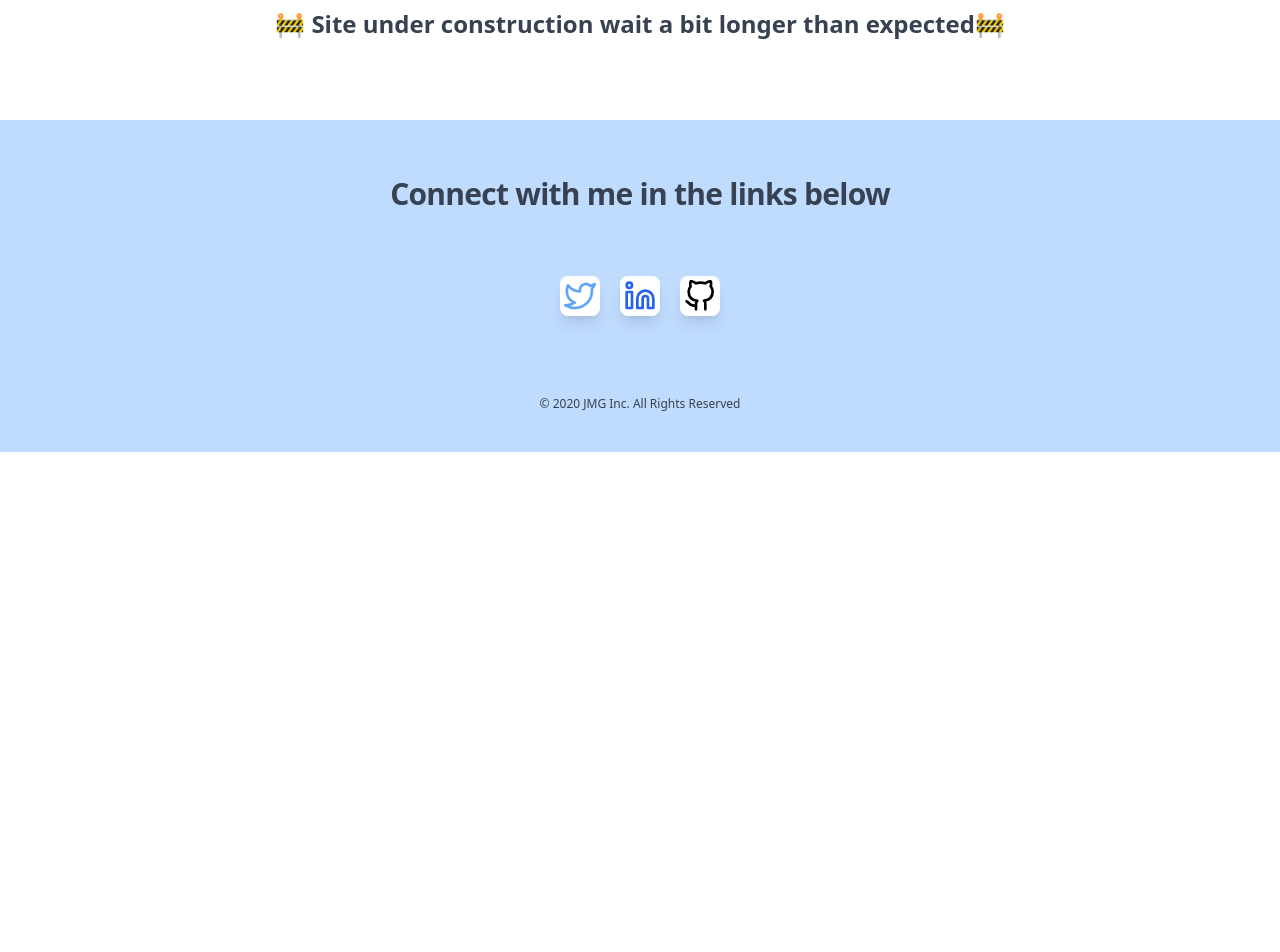
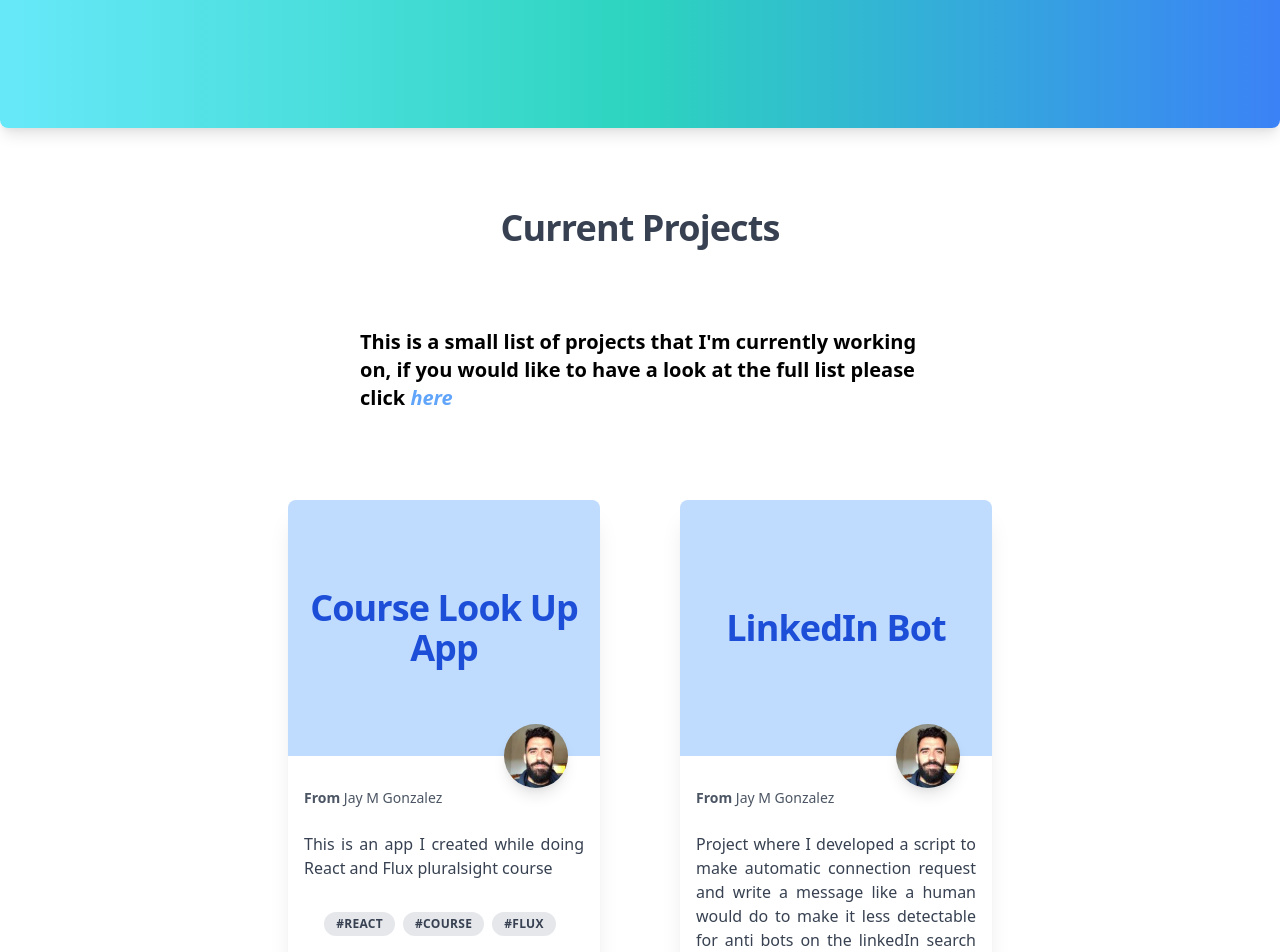
Before and after one commit to jaymgonzalez/my-site-react, a React (Create React App) app: page / in a window 1280 px wide. Shown: the part 840-1792 px from the top of the page. Before the commit the page ends 1292 px from the top, so only its background shows below. Built offline with nearby package versions, Linux system fonts and the light colour scheme.

Commit message:
add card component to homepage

```diff
--- a/src/components/CardComponent.js
+++ b/src/components/CardComponent.js
@@ -1,49 +1,12 @@
 import React from 'react'
+import ListCardComponent from './ListCardComponent'
 import { projects } from '../data/projects-data.json'
-import img from '../img/jaime-profile-pict.jpg'
 
-
-const listItems = projects.map((item, i) =>
-  <div key={i}>
-    <div className="py-4">
-      <div>
-        <div className="p-8">
-          <div className="shadow-xl rounded-lg">
-            <a href={item.project_link}>
-              <div className={`${item.project_link.length > 0 ? 'hover:bg-blue-600 hover:text-gray-200' : 'cursor-default'} h-64 bg-blue-200 bg-cover bg-center rounded-t-lg flex items-center justify-center text-blue-700`}>
-                <p className="tracking-tight font-extrabold text-4xl text-center p-1">{item.title}</p>
-                <p></p></div>
-            </a>
-            <div className="bg-white rounded-b-lg px-4">
-              <div className="relative">
-                <img className="right-0 w-16 h-16 rounded-full mr-4 shadow-lg absolute -mt-8" src={img} alt={item.author} />
-              </div>
-              <div className="py-8">
-                <p className="text-sm text-gray-600"><strong>From</strong> {item.author}</p>
-                <p className="mt-6 text-gray-700 text-justify">{item.description}</p>
-                <div className="flex items-center justify-center flex-wrap px-1 pt-8 pb-2">
-                  {item.tags.map((tag, i) =>
-                    <span key={i + 100} className="cursor-default uppercase tracking-wide inline-block bg-gray-200 rounded-full px-3 py-1 text-xs font-semibold text-gray-700 mr-2 mb-2">{`#${tag}`}</span>
-                  )}
-                </div>
-                {item.github_link.length > 0 &&
-                  <a className="flex" href={item.github_link}>
-                    <p className="flex flex-col mx-auto text-gray-700 text-xs mt-4 uppercase font-bold">GitHub repo</p>
-                  </a>
-                }
-                <p></p></div>
-              <p></p></div>
-            <p></p></div>
-        </div>
-      </div>
-    </div>
-  </div>
-);
 
 const CardComponent = () => {
   return (
     <div className="sm:py-10 grid sm:grid-cols-2 lg:grid-cols-3 grid-cols-1 gap-4">
-      { listItems}
+      < ListCardComponent projects={projects} />
     </div>
 
   )
--- a/src/components/HomePage.js
+++ b/src/components/HomePage.js
@@ -1,6 +1,6 @@
 import React from 'react'
-
-// bg-gradient-to-r from-orange-400 via-red-500 to-pink-500
+import ListCardComponent from './ListCardComponent'
+import { projects } from '../data/projects-data.json'
 
 const HomePage = () => {
   return (
@@ -20,10 +20,22 @@
         <p className="font-bold sm:text-xl content-center m-10">
           To contact me, go and fill up the form clicking <a className="text-blue-400 hover:text-gray-400 italic" href="/contact">here</a> or you can follow me on social media on the buttons bellow
         </p>
-        <p className="font-bold text-xl sm:text-2xl text-center my-20">
-          🚧 Site under construction wait a bit longer than expected🚧
+
+      </div>
+      <div className="h-40 w-full bg-gradient-to-r from-cyan-300 via-teal-400 to-blue-500 shadow-lg rounded-b-lg"></div>
+      <div className="max-w-screen-sm mx-auto">
+        <p className="text-4xl text-center tracking-tight text-gray-700 font-extrabold py-10 sm:py-20">
+          Current Projects
+        </p>
+        <p className="font-bold sm:text-xl content-center px-10">
+          This is a small list of projects that I'm currently working on, if you would like to have a look at the full list please click <a className="text-blue-400 hover:text-gray-400 italic" href="/projects">here</a>
         </p>
       </div>
+
+      <div className="max-w-screen-md mx-auto sm:py-10 grid sm:grid-cols-2 grid-cols-1 gap-4">
+        < ListCardComponent projects={projects.slice(0, 2)} />
+      </div>
+
     </>
   )
 }
--- /dev/null
+++ b/src/components/ListCardComponent.js
@@ -0,0 +1,43 @@
+import React from 'react'
+import img from '../img/jaime-profile-pict.jpg'
+
+
+const ListCardComponent = (props) =>
+  props.projects.map((item, i) =>
+    <div key={i}>
+      <div className="py-4">
+        <div>
+          <div className="p-8">
+            <div className="shadow-xl rounded-lg">
+              <a href={item.project_link}>
+                <div className={`${item.project_link.length > 0 ? 'hover:bg-blue-600 hover:text-gray-200' : 'cursor-default'} h-64 bg-blue-200 bg-cover bg-center rounded-t-lg flex items-center justify-center text-blue-700`}>
+                  <p className="tracking-tight font-extrabold text-4xl text-center p-1">{item.title}</p>
+                  <p></p></div>
+              </a>
+              <div className="bg-white rounded-b-lg px-4">
+                <div className="relative">
+                  <img className="right-0 w-16 h-16 rounded-full mr-4 shadow-lg absolute -mt-8" src={img} alt={item.author} />
+                </div>
+                <div className="py-8">
+                  <p className="text-sm text-gray-600"><strong>From</strong> {item.author}</p>
+                  <p className="mt-6 text-gray-700 text-justify">{item.description}</p>
+                  <div className="flex items-center justify-center flex-wrap px-1 pt-8 pb-2">
+                    {item.tags.map((tag, i) =>
+                      <span key={i + 100} className="cursor-default uppercase tracking-wide inline-block bg-gray-200 rounded-full px-3 py-1 text-xs font-semibold text-gray-700 mr-2 mb-2">{`#${tag}`}</span>
+                    )}
+                  </div>
+                  {item.github_link.length > 0 &&
+                    <a className="flex" href={item.github_link}>
+                      <p className="flex flex-col mx-auto text-gray-700 text-xs mt-4 uppercase font-bold">GitHub repo</p>
+                    </a>
+                  }
+                  <p></p></div>
+                <p></p></div>
+              <p></p></div>
+          </div>
+        </div>
+      </div>
+    </div>
+  )
+
+export default ListCardComponent
--- a/src/components/ProjectsPage.js
+++ /dev/null
@@ -1,32 +0,0 @@
-import React from 'react'
-
-const ProjectsPage = () => {
-  return (
-    <div className="h-auto">
-      <div className="bg-indigo-400 w-full text-justify relative h-auto shadow-lg rounded-b-lg">
-        <p className="font-bold text-xl text-center p-10 text-gray-100">
-          This is the page where I display past and current projects that I'm working on.
-        </p>
-      </div>
-      <div className="grid grid-flow-col grid-cols-3 gap-4 items-center mx-6 text-gray-700 my-20 ">
-        <div className="h-full border rounded-lg hover:border-indigo-300">
-          <p className="font-bold text-lg md:text-3xl text-center uppercase">pokemon</p>
-          <p className="text-sm text-center p-2">Memory game with Pokemon characters</p>
-          <a className="flex justify-center sm:pt-6" href="projects/memory-game/index.html"><img className="flex rounded-full p-2" src="projects/memory-game/images/blank.png" alt="pokeball" /></a>
-        </div>
-        <div className="h-full border rounded-lg hover:border-indigo-300">
-          <p className="font-bold text-lg md:text-3xl text-center uppercase">downtown</p>
-          <p className="text-sm text-center p-2">Website development for creative agency</p>
-          <a className="flex justify-center" rel="noreferrer" target="_blank" href="http://www.agenciadowntown.com"><img className="flex rounded-full  p-2" src="images/Logo-Agencia-Downtown.png" alt="downtown agency logo" /></a>
-        </div>
-        <div className="h-full border rounded-lg hover:border-red-300">
-          <p className="font-bold text-lg md:text-3xl text-center uppercase">in progress</p>
-          <p className="text-sm text-center p-2">Developing some nice things</p>
-          <a className="flex justify-center cursor-not-allowed"><img className="flex p-2" src="images/work-in-progress.png" alt="programming in progress" /></a>
-        </div>
-      </div>
-    </div>
-  )
-}
-
-export default ProjectsPage
--- a/src/components/TutorialsPage.js
+++ b/src/components/TutorialsPage.js
@@ -1,5 +1,7 @@
 import React from 'react'
 import CardComponent from './CardComponent'
+
+
 
 const TutorialsPage = () => {
   return (
--- a/tailwind.config.js
+++ b/tailwind.config.js
@@ -1,3 +1,6 @@
+const { lightBlue } = require('tailwindcss/colors')
+const colors = require('tailwindcss/colors')
+
 module.exports = {
   purge: ['./src/**/*.js', './public/index.html'],
   darkMode: false, // or 'media' or 'class'
@@ -17,6 +20,11 @@
           "0%": { opacity: 0 },
           "100%": { opacity: 1 }
         }
+      },
+      colors: {
+        teal: colors.teal,
+        lightblue: colors.lightBlue,
+        cyan: colors.cyan
       }
     },
   },
```
